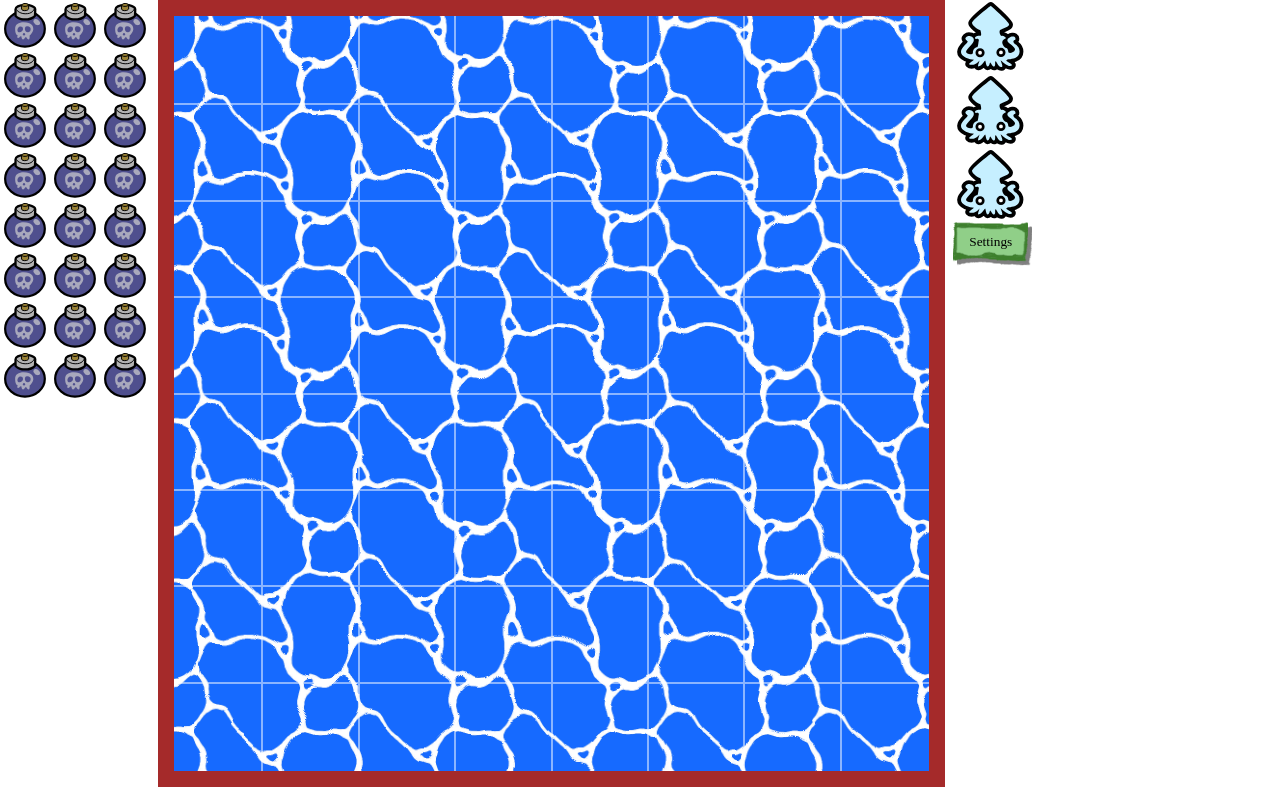
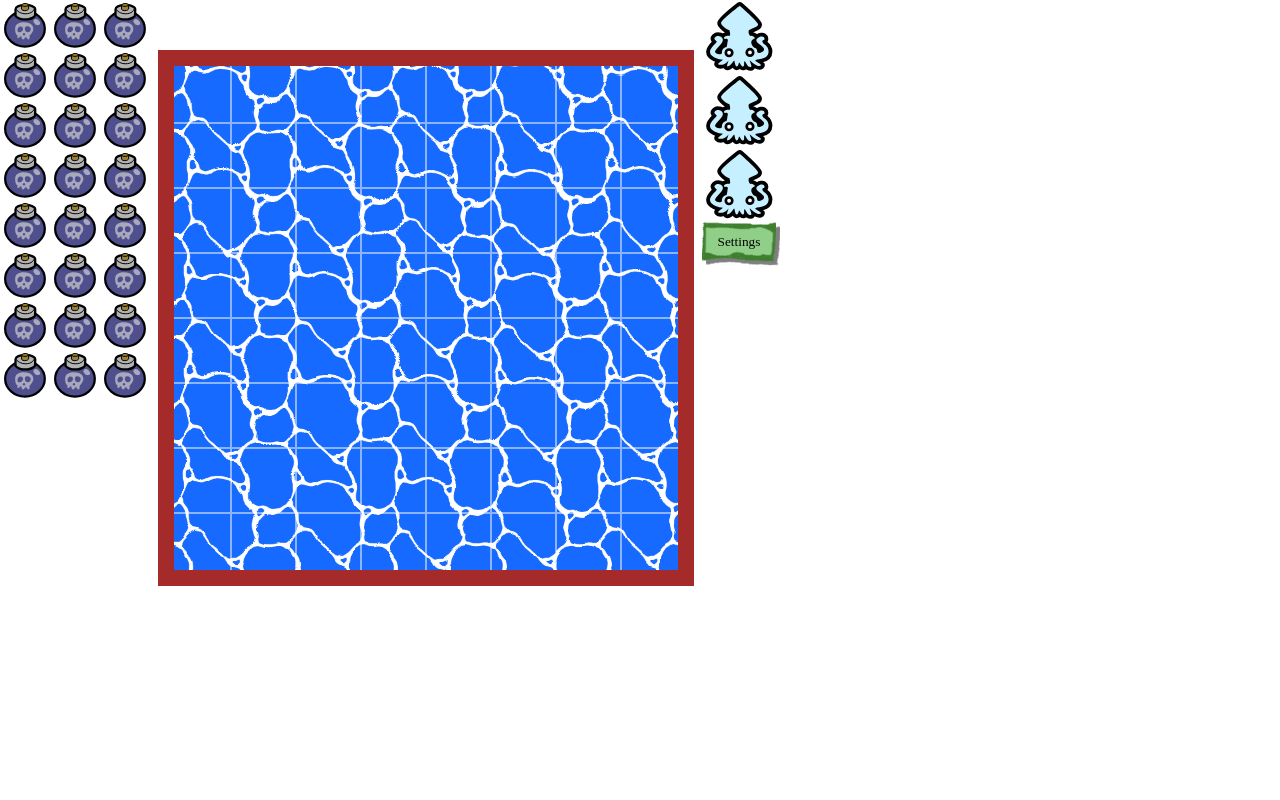
Before and after one commit to Merk42/sploosh-kaboom, a Vue app: page / in a window 1280 px wide. Built offline with nearby package versions, Linux system fonts and the light colour scheme; a web font is replaced by a local one.

Commit message:
move elements for high score

```diff
--- a/src/App.vue
+++ b/src/App.vue
@@ -247,6 +247,10 @@ function showSquids() {
     <div id="ammo">
       <AmmoDisplay :total="defaultAmmo" :remaining="ammo" />
     </div>
+    <div id="gameboard">
+      <div id="highscore">
+        <p v-if="highscore">High Score: <span>{{ highscore }}</span></p>
+      </div>
       <div id="container" style="position: relative;">
         <div class="board" :class="{ 'gameover': gameover }">
           <template v-for="y in boardSize">
@@ -260,9 +264,9 @@ function showSquids() {
         </div>
         <WaterRipples :animate="config.animate" />
       </div>
+    </div>
     <div id="sq">
       <TargetDisplay :targets="displayTargets" />
-      <p v-if="highscore">High Score: {{ highscore }}</p>
       <SettingsConfig :settings="config" @save="updateConfig" />
     </div>
   </div>
@@ -277,7 +281,15 @@ function showSquids() {
 </template>
 
 <style scoped>
+#highscore {
+  height: var(--_highscoreheight);
+  text-align: right;
+  font-size: 1.5rem;
+}
+
+
 #game {
+  --_highscoreheight: 50px;
   display: grid;
   grid-template-columns: 150px auto auto;
   gap: .5rem;
@@ -293,7 +305,7 @@ function showSquids() {
 
   .board,
   #container {
-    max-height: calc(100dvh - calc(var(--_border)*2));
+    max-height: calc(100dvh - calc(var(--_border)*2) - var(--_highscoreheight));
   }
 }
 
```
Lines whose indentation alone changed are shown as unchanged.
